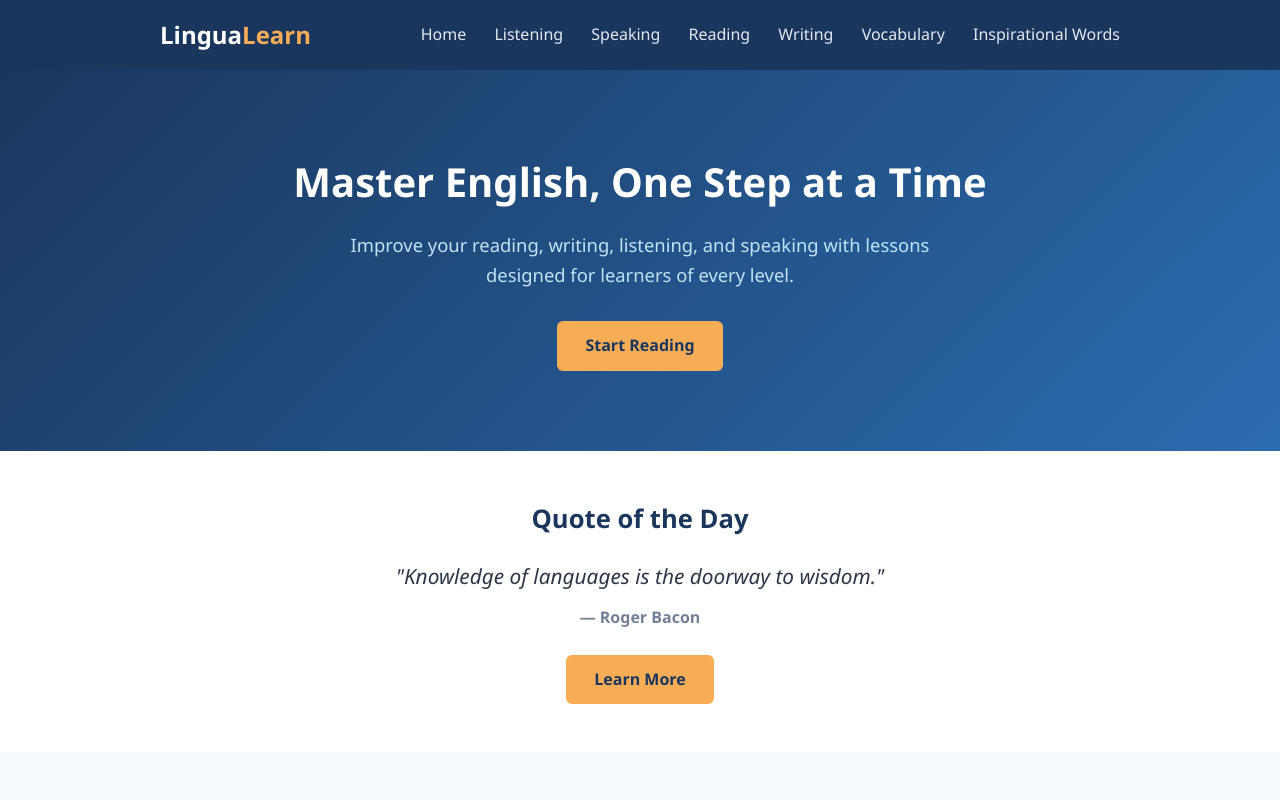
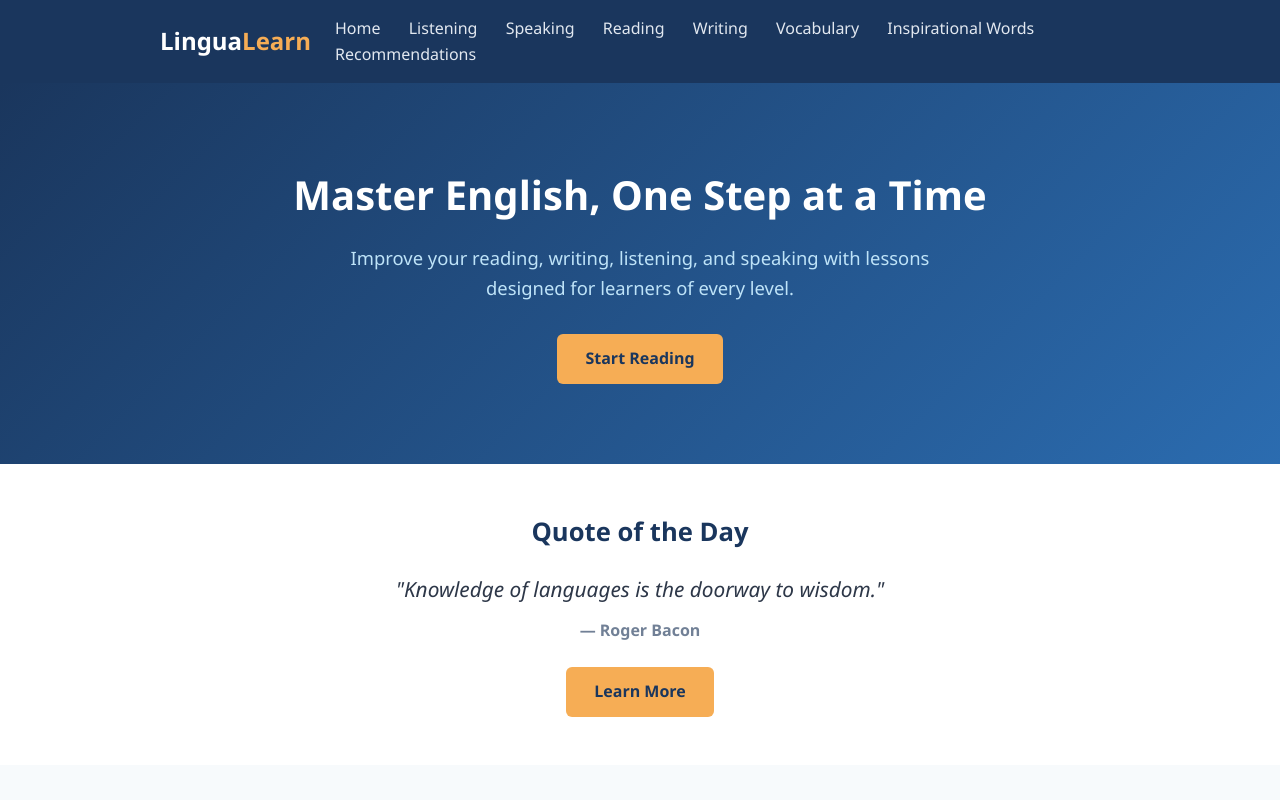
Before and after one commit to notiamalfred/LinguaLearn, a plain HTML site: page index.html in a window 1280 px wide. Shown: the top 800 px of the page. Drawn offline with Linux system fonts and the light colour scheme; no server answers.

Commit message:
Add Recommendations link to navigation

```diff
--- a/index.html
+++ b/index.html
@@ -21,6 +21,7 @@
         <a href="writing.html">Writing</a>
         <a href="vocabulary.html">Vocabulary</a>
         <a href="inspirational.html">Inspirational Words</a>
+        <a href="recommendation.html">Recommendations</a>
       </nav>
     </div>
   </header>
```
